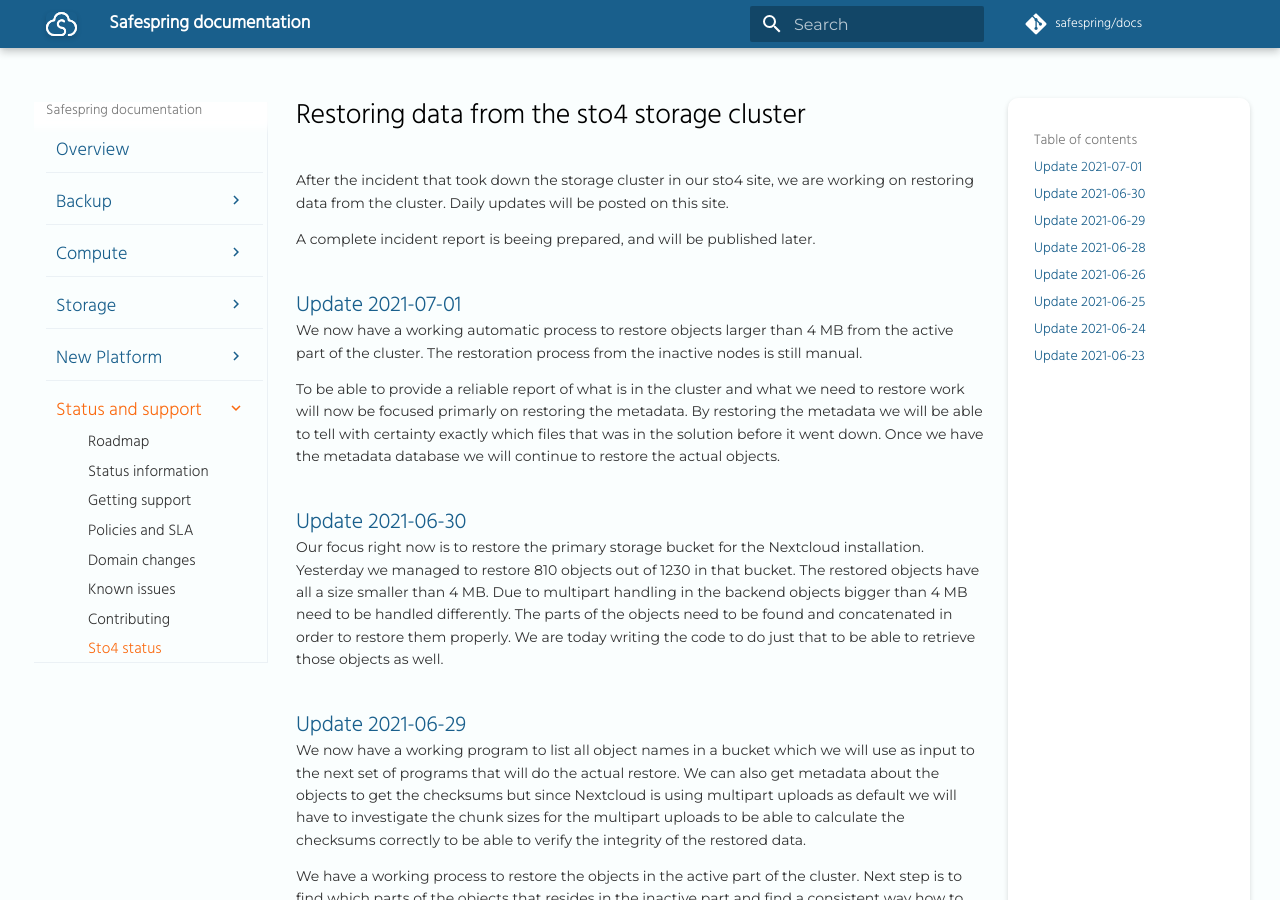
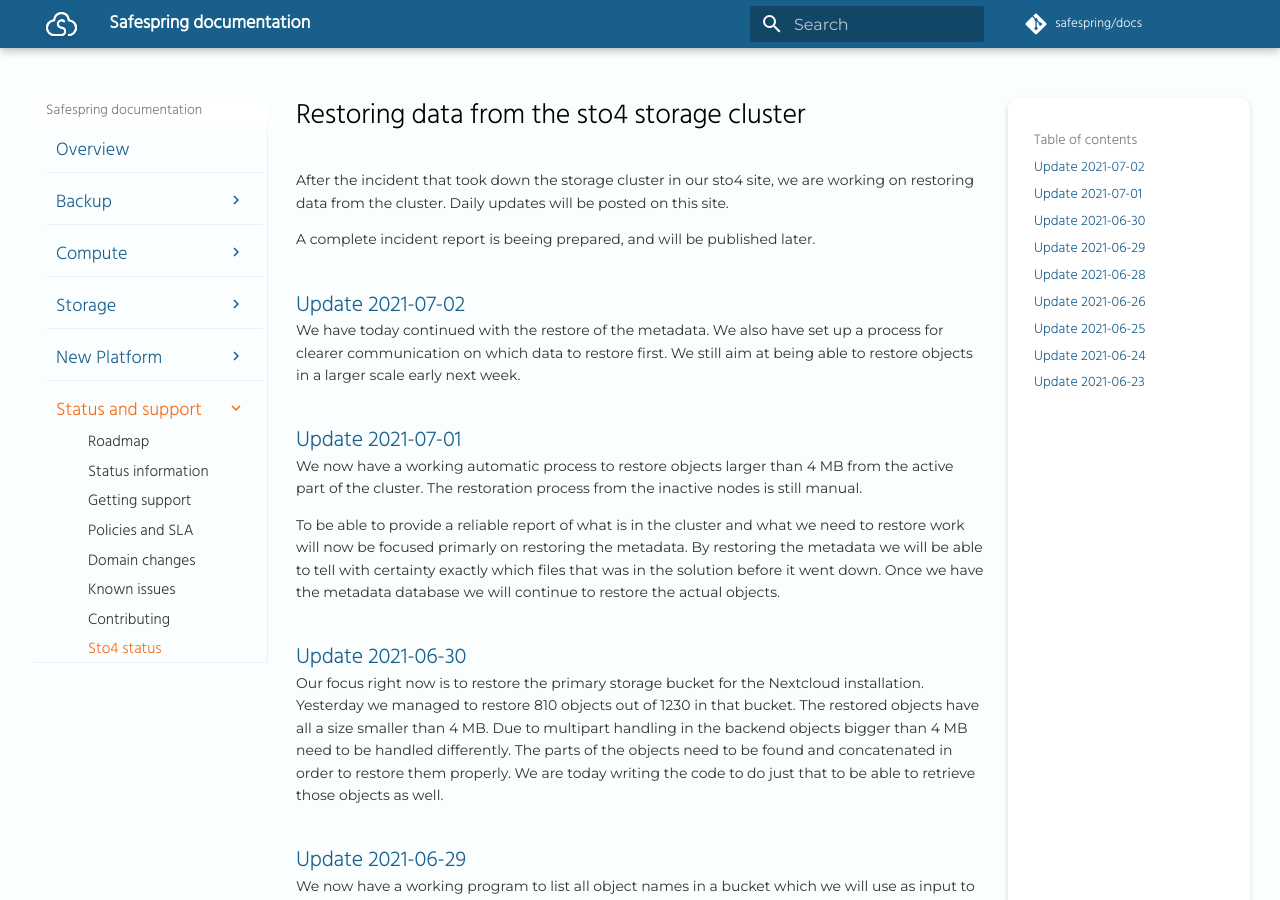
Before and after one commit to safespring/docs, an MkDocs documentation site: the page built from content/service/sto4_storage.md, in a window 1280 px wide and 900 px high. Built offline with MkDocs 1.6.1 and Material for MkDocs 9.7.7, drawn with Linux system fonts in a browser that asks for light colours; a script that is not in the unit is left out; comment, search, counter and statistics services are not loaded; old or Windows-style settings are respelled for this version of MkDocs.

Commit message:
Update 2012-07-02

```diff
--- a/content/service/sto4_storage.md
+++ b/content/service/sto4_storage.md
@@ -3,6 +3,10 @@
 After the incident that took down the storage cluster in our sto4 site, we are working on restoring data from the cluster. Daily updates will be posted on this site.
 
 A complete incident report is beeing prepared, and will be published later.
+
+## Update 2021-07-02
+We have today continued with the restore of the metadata. We also have set up a process for clearer communication on which data to restore first. We still aim at being able to restore objects in a larger scale early next week.
+
 
 ## Update 2021-07-01
 We now have a working automatic process to restore objects larger than 4 MB from the active part of the cluster. The restoration process from the inactive nodes is still manual.
```
